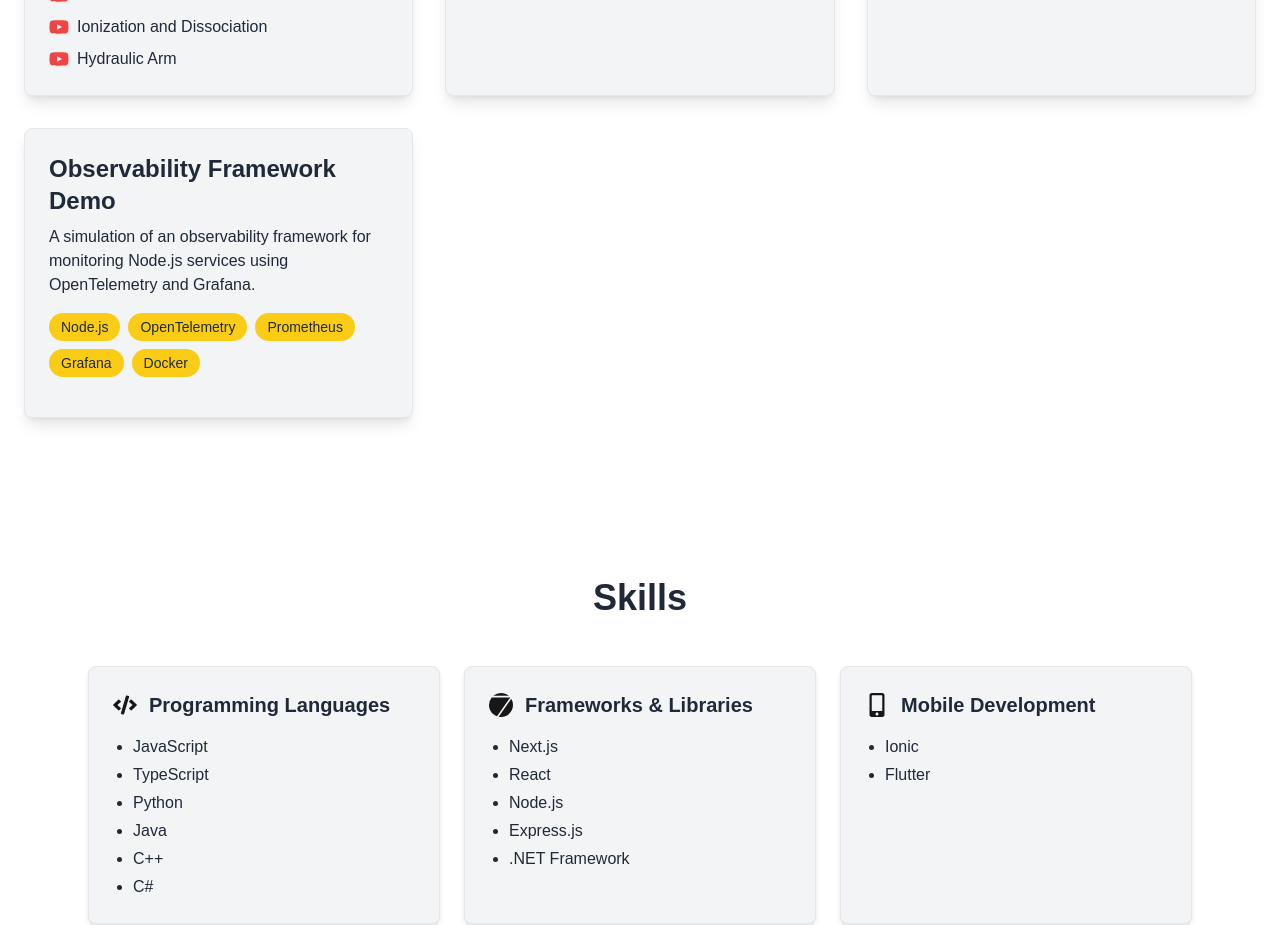
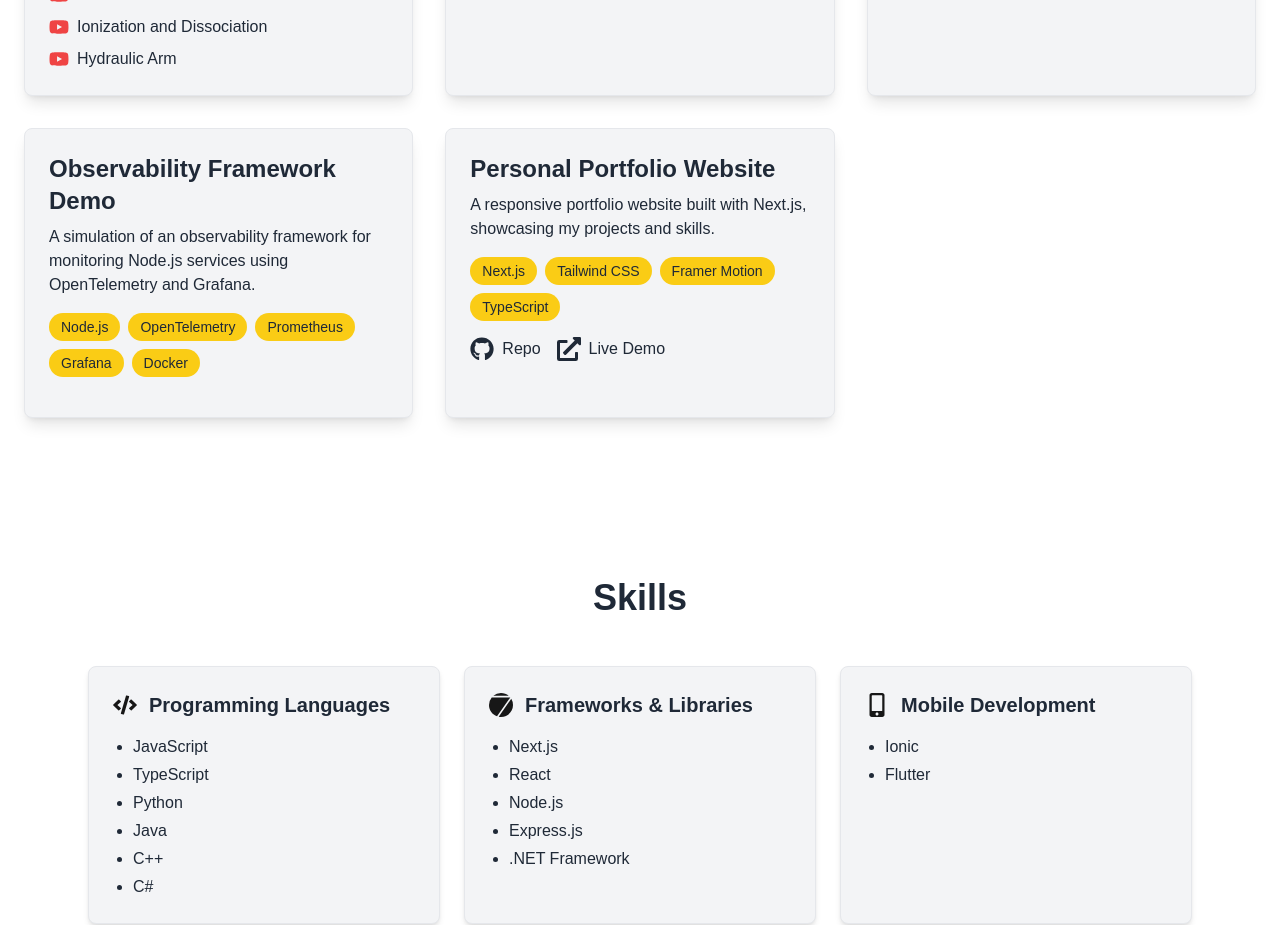
Before and after one commit to bryamslm/portfolio, a Next.js app: page / in a window 1280 px wide. Shown: the part 3220-4145 px from the top of the page. Built offline with nearby package versions, Linux system fonts and the light colour scheme.

Commit message:
portfolio in projects section

```diff
--- a/src/app/layout.tsx
+++ b/src/app/layout.tsx
@@ -22,7 +22,7 @@ export const metadata: Metadata = {
   openGraph: {
     title: "Bryam López | Full Stack Developer",
     description: "Professional portfolio showcasing projects and skills.",
-    url: "https://yourdomain.com",
+    url: "https://portfolio-bryam.vercel.app",
     siteName: "Bryam López Portfolio",
     type: "website",
   }
--- a/src/components/Projects.tsx
+++ b/src/components/Projects.tsx
@@ -36,6 +36,13 @@ const projects = [
     techStack: ["Node.js", "OpenTelemetry", "Prometheus", "Grafana", "Docker"],
     repoLink: "",  // Por definir
     liveDemo: ""   // Proyecto en desarrollo
+  },
+  {
+    title: "Personal Portfolio Website",
+    description: "A responsive portfolio website built with Next.js, showcasing my projects and skills.",
+    techStack: ["Next.js", "Tailwind CSS", "Framer Motion", "TypeScript"],
+    repoLink: "https://github.com/bryamslm/portfolio/tree/main",
+    liveDemo: "https://portfolio-bryam.vercel.app"
   }
 ];
 
```
